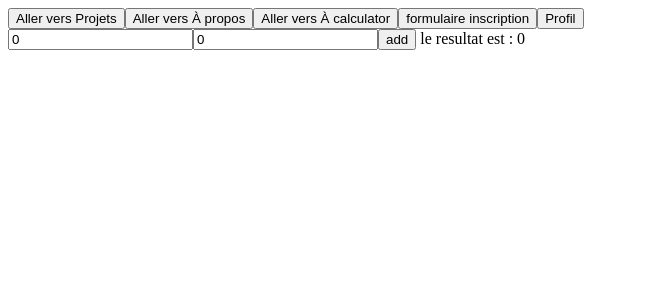
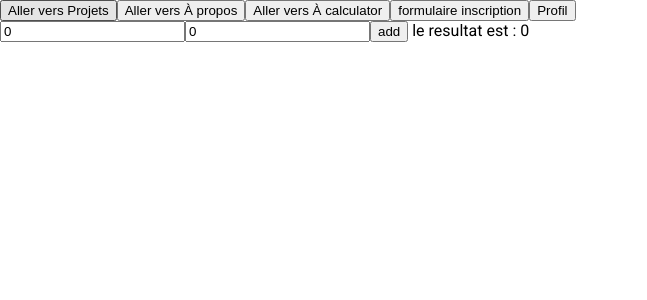
Before and after one commit to denispeyrusaubes/bootstrap-ng, an Angular app: page / in a window 1280 px wide. Shown: the top 300 px of the page, without its empty margins (0-647 px from the left). Built offline with nearby package versions, Linux system fonts and the light colour scheme.

Commit message:
feat: add Azure Blue theme and update Angular Material dependencies

```diff
--- a/angular.json
+++ b/angular.json
@@ -27,6 +27,7 @@
               }
             ],
             "styles": [
+              "@angular/material/prebuilt-themes/azure-blue.css",
               "src/styles.css"
             ],
             "scripts": []
@@ -85,6 +86,7 @@
               }
             ],
             "styles": [
+              "@angular/material/prebuilt-themes/azure-blue.css",
               "src/styles.css"
             ],
             "scripts": []
--- a/package.json
+++ b/package.json
@@ -10,10 +10,12 @@
   },
   "private": true,
   "dependencies": {
+    "@angular/cdk": "^19.2.19",
     "@angular/common": "^19.2.0",
     "@angular/compiler": "^19.2.0",
     "@angular/core": "^19.2.0",
     "@angular/forms": "^19.2.0",
+    "@angular/material": "^19.2.19",
     "@angular/platform-browser": "^19.2.0",
     "@angular/platform-browser-dynamic": "^19.2.0",
     "@angular/router": "^19.2.0",
--- a/src/index.html
+++ b/src/index.html
@@ -6,6 +6,8 @@
   <base href="/">
   <meta name="viewport" content="width=device-width, initial-scale=1">
   <link rel="icon" type="image/x-icon" href="favicon.ico">
+  <link href="https://fonts.googleapis.com/css2?family=Roboto:wght@300;400;500&display=swap" rel="stylesheet">
+  <link href="https://fonts.googleapis.com/icon?family=Material+Icons" rel="stylesheet">
 </head>
 <body>
   <app-root></app-root>
--- a/src/styles.css
+++ b/src/styles.css
@@ -1 +1,4 @@
 /* You can add global styles to this file, and also import other style files */
+
+html, body { height: 100%; }
+body { margin: 0; font-family: Roboto, "Helvetica Neue", sans-serif; }
```
Also changed, not shown: 1 other file (tests, documents, lock files or other folders).
